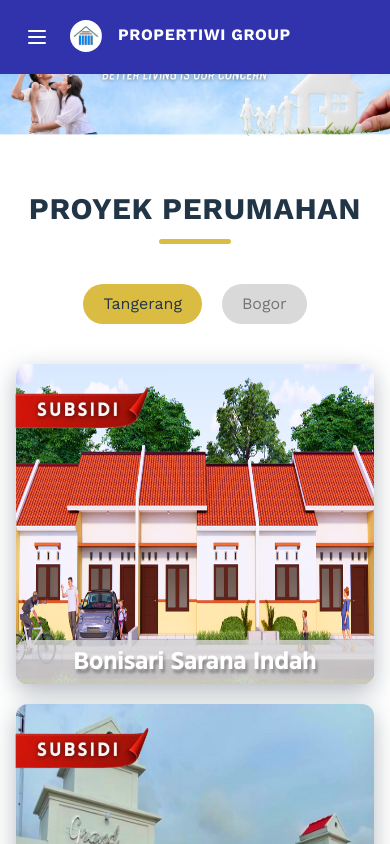
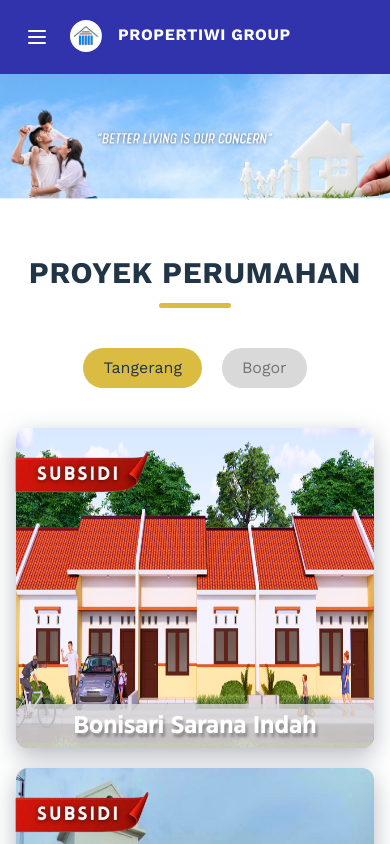
Before and after one commit to desistmrym/propertiwi_group, a React (Vite) app: page /proyek in a window 390 px wide. Shown: the top 844 px of the page. Built offline with nearby package versions, Linux system fonts and the light colour scheme.

Commit message:
fix bug floating cover header

```diff
--- a/src/component/cover_header.jsx
+++ b/src/component/cover_header.jsx
@@ -3,7 +3,7 @@ import { header, header_1 } from "../assets/list_image";
 const CoverHeader = ({type}) => {
     const img = type === 'header_1' ? header_1 : header
     return (
-        <img src={img} alt="" className={`object-cover w-[100%] h-[100%] ${type === 'header_1' ? 'lg:-mt-2' : 'lg:mt-0'} lg:h-[60vh]`} />
+        <img src={img} alt="" className={`object-cover w-[100%] h-[100%] pt-[4rem] lg:pt-0 ${type === 'header_1' ? 'lg:-mt-2' : 'lg:mt-0'} lg:h-[60vh]`} />
     )
 }
 
```
